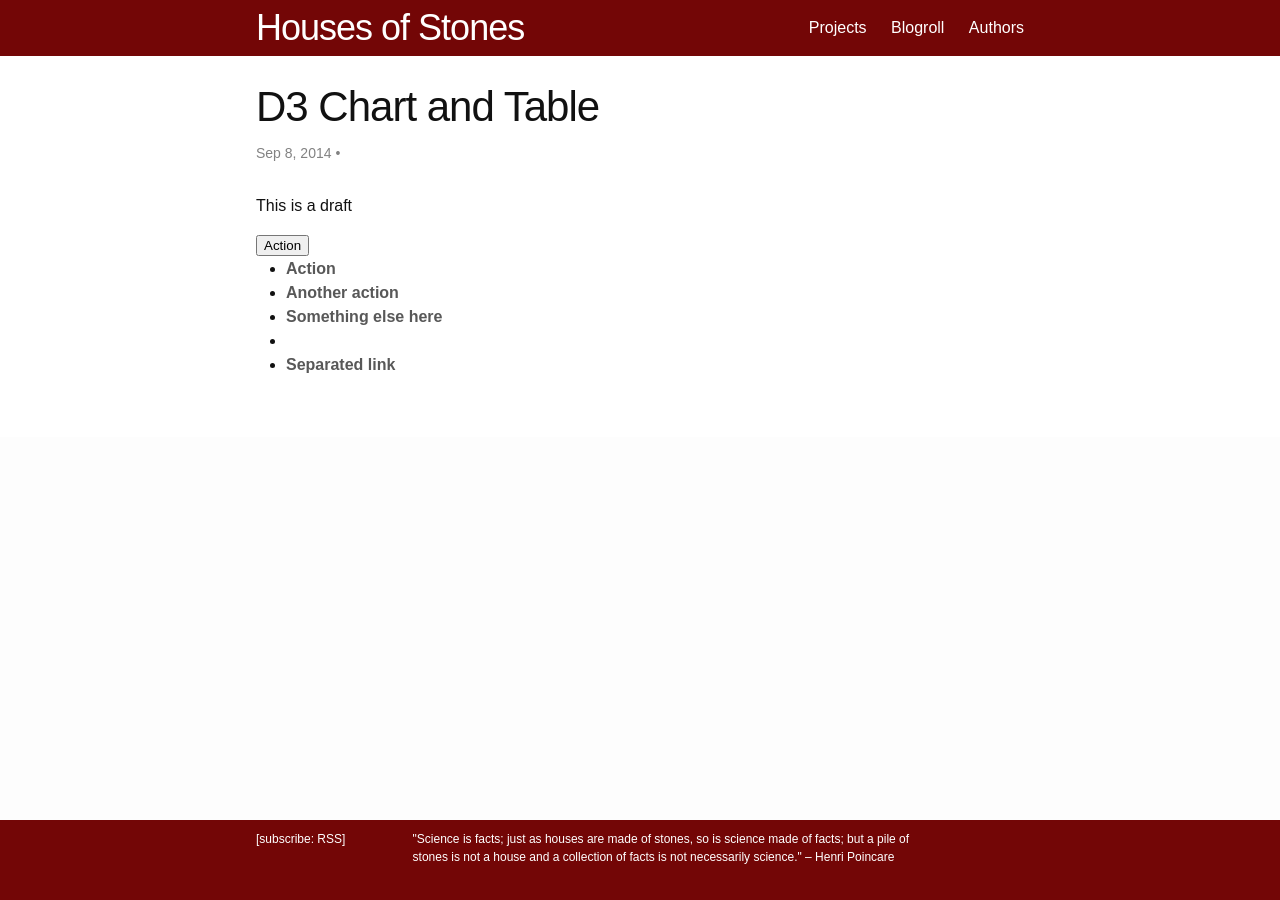
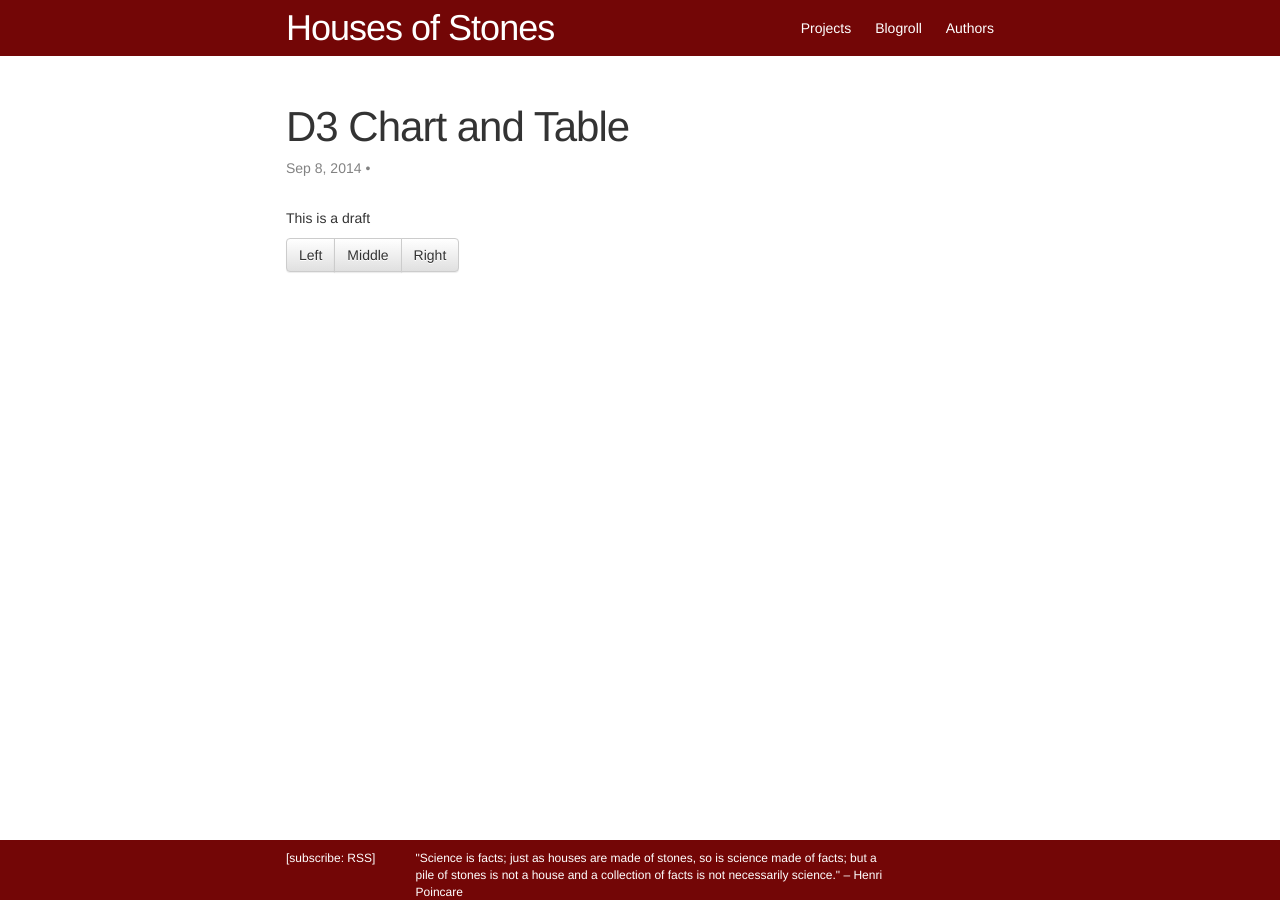
Before and after one commit to housesofstones/housesofstones.github.io, a Jekyll site: the page built from _posts/2014-09-08-d3-chart-and-table.md, in a window 1280 px wide. Built offline with Jekyll 4.4.1, drawn with Linux system fonts in a browser that asks for light colours; nearby versions of some CDN libraries.

Commit message:
test draft post

```diff
--- a/_posts/2014-09-08-d3-chart-and-table.md
+++ b/_posts/2014-09-08-d3-chart-and-table.md
@@ -8,17 +8,17 @@
 
 This is a draft
 
-<script src="https://github.com/housesofstones.github.io/blob/master/js/bootstrap.js"></script>
+<!-- Latest compiled and minified CSS -->
+<link rel="stylesheet" href="https://maxcdn.bootstrapcdn.com/bootstrap/3.2.0/css/bootstrap.min.css">
+
+<!-- Optional theme -->
+<link rel="stylesheet" href="https://maxcdn.bootstrapcdn.com/bootstrap/3.2.0/css/bootstrap-theme.min.css">
+
+<!-- Latest compiled and minified JavaScript -->
+<script src="https://maxcdn.bootstrapcdn.com/bootstrap/3.2.0/js/bootstrap.min.js"></script>
 
 <div class="btn-group">
-  <button type="button" class="btn btn-default dropdown-toggle" data-toggle="dropdown">
-    Action <span class="caret"></span>
-  </button>
-  <ul class="dropdown-menu" role="menu">
-    <li><a href="#">Action</a></li>
-    <li><a href="#">Another action</a></li>
-    <li><a href="#">Something else here</a></li>
-    <li class="divider"></li>
-    <li><a href="#">Separated link</a></li>
-  </ul>
+  <button type="button" class="btn btn-default">Left</button>
+  <button type="button" class="btn btn-default">Middle</button>
+  <button type="button" class="btn btn-default">Right</button>
 </div>
```
